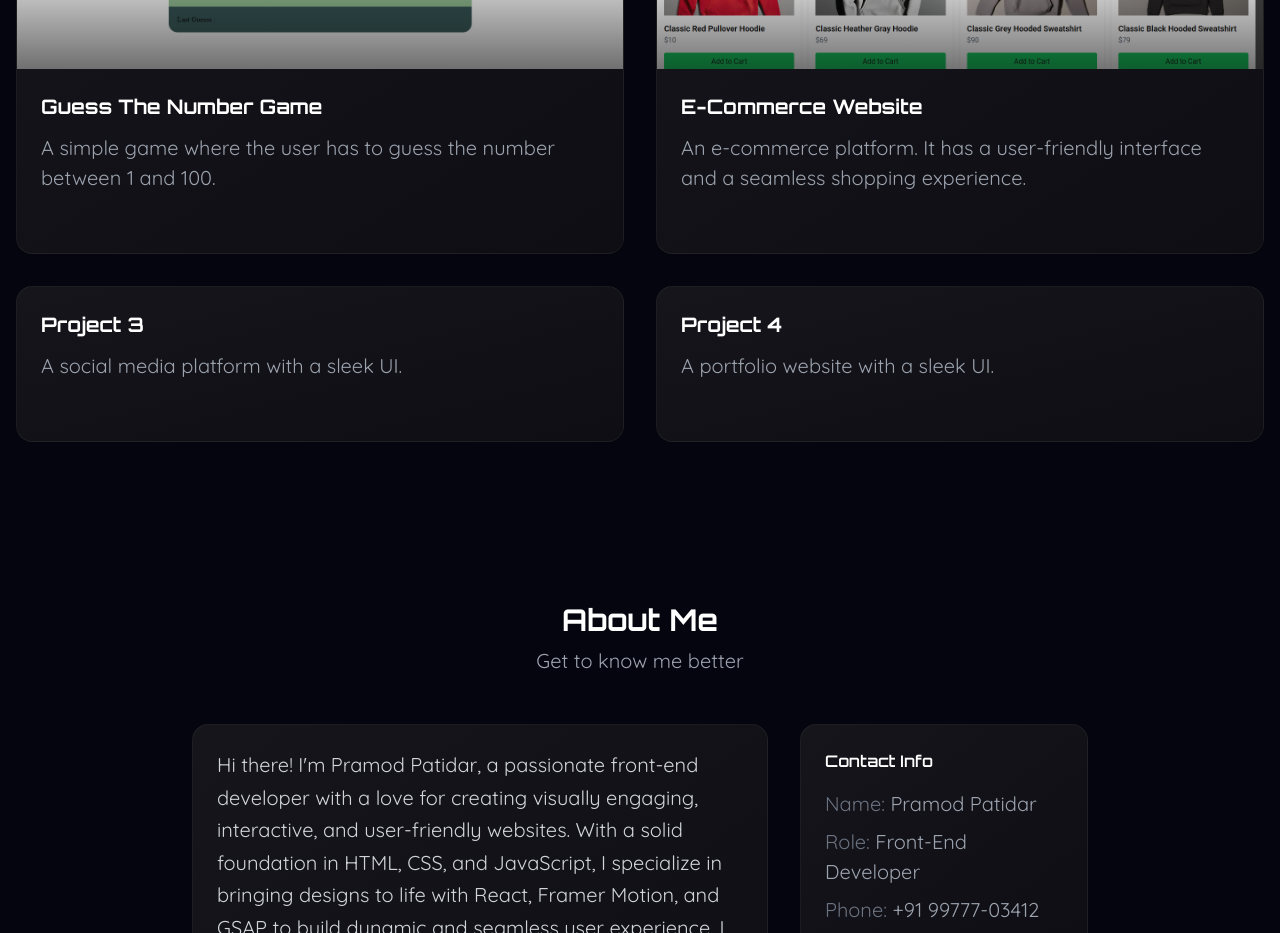
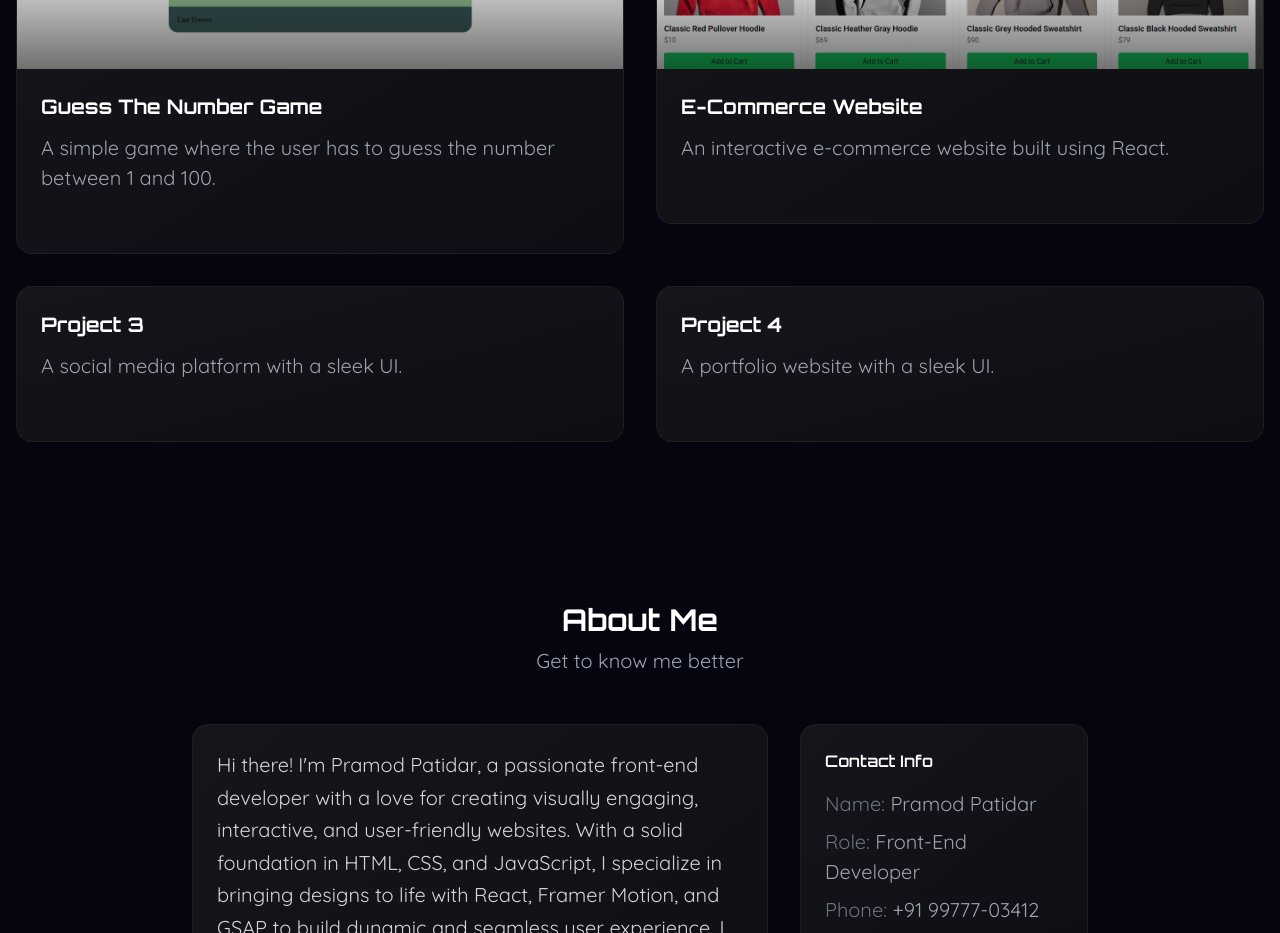
Before and after one commit to ipramodptdr/portfolio_website, a React (Vite) app: page / in a window 1280 px wide. Shown: the part 1740-2673 px from the top of the page. Built offline with nearby package versions, Linux system fonts and the light colour scheme.

Commit message:
Resolved merge conflicts

```diff
--- a/src/index.js
+++ b/src/index.js
@@ -37,8 +37,8 @@ const projects = [
   {
     id: 2,
     title: "E-Commerce Website",
-    description: "An e-commerce platform. It has a user-friendly interface and a seamless shopping experience.",
-    href: "https://github.com/ipramodptdr/E-Commerce",
+    description: "An interactive e-commerce website built using React.",
+    href: "https://tst-e-commerce.netlify.app/",
     image: ecommerce
   },
   {
```
